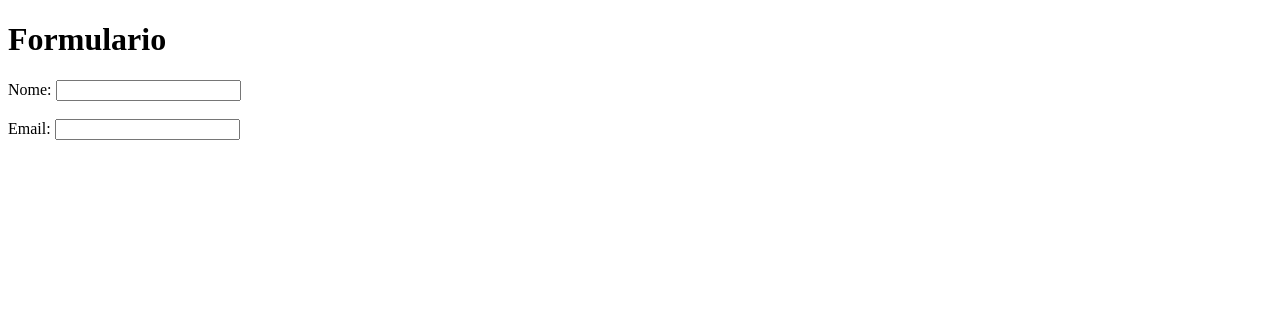
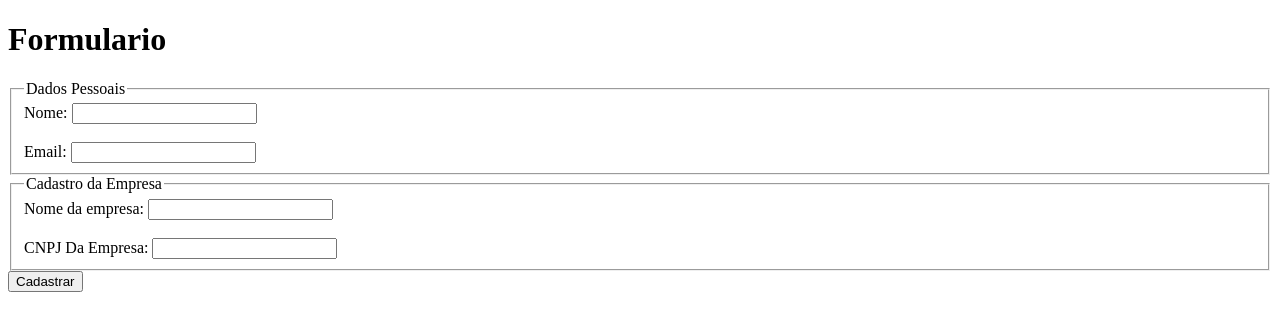
Before and after one commit to Adrianosgs/curso_B7_web, a plain HTML site: page 03_formulario/01.html in a window 1280 px wide. Drawn offline with Linux system fonts and the light colour scheme.

Commit message:
novo formulario com legenda

```diff
--- a/03_formulario/01.html
+++ b/03_formulario/01.html
@@ -11,8 +11,9 @@
 
 <body>
   <h1>Formulario</h1>
-  <form action="">
-
+  <form action="GET">
+    <fieldset>
+      <legend>Dados Pessoais</legend>
       <label>
         Nome:
         <input type="text" id="nome" name="nome">
@@ -24,6 +25,22 @@
         Email:
         <input type="email" name="email" id="email">
       </label>
+    </fieldset>
+    <fieldset>
+      <legend>Cadastro da Empresa</legend>
+
+      <label>
+        Nome da empresa:
+        <input type="text">
+      </label>
+      <br><br>
+      <label for="">
+        CNPJ Da Empresa:
+        <input type="number">
+      </label>
+    </fieldset>
+    <button>Cadastrar</button>
+
   </form>
 </body>
 
```
Lines whose indentation alone changed are shown as unchanged.
